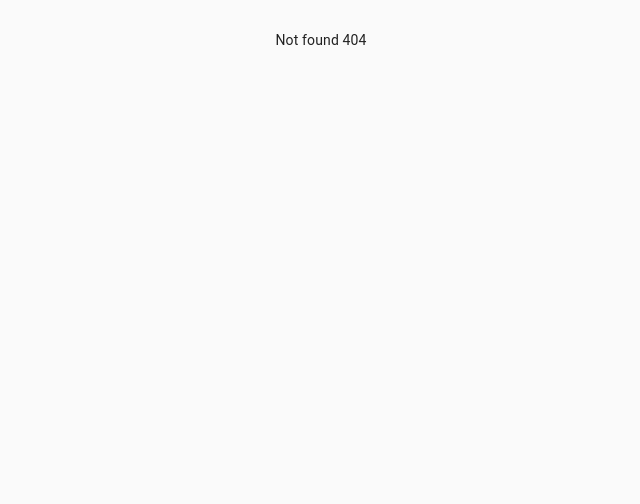
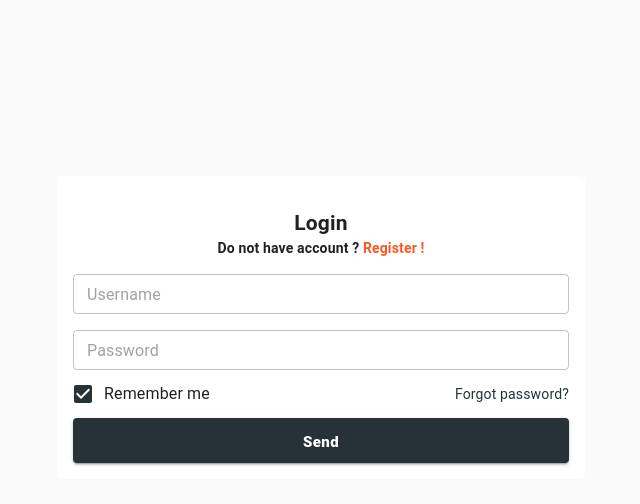
Before and after one commit to chatpta/ui-starter-react, a React (Create React App) app: page /login in a window 1280 px wide. Before the commit this address had no page. Shown: the top 504 px of the page, without its empty margins (319-959 px from the left). Built offline with nearby package versions, Linux system fonts and the light colour scheme; what @chatpta/redux-store-utility would draw is missing.

Commit message:
login page added

```diff
--- /dev/null
+++ b/src/pages/login/LoginElement.js
@@ -0,0 +1,74 @@
+import TextField from '@material-ui/core/TextField';
+import Button from '@material-ui/core/Button';
+import useLoginElementStyle from "./LoginElementStyle";
+import FormControlLabel from '@material-ui/core/FormControlLabel';
+import Checkbox from '@material-ui/core/Checkbox';
+import { Hidden } from "@material-ui/core";
+import { Link } from "react-router-dom";
+import React from "react";
+
+
+function Login() {
+    const classes = useLoginElementStyle();
+
+    return (
+        <div className={ classes.loginRoot }>
+            <div className={ classes.innerContainer }>
+                <div className={ classes.contactFormContainer }>
+                    <h2 className={ classes.title }>Login</h2>
+                    <h4 className={ classes.title }>
+                        <Hidden xsDown> Do not have account ? </Hidden>
+                        <Link to={ "/create-account" } style={ { textDecoration: 'none' } }>
+                            <span className={ classes.createAccount }>Register !</span>
+                        </Link>
+                    </h4>
+                    <TextField
+                        id="username"
+                        variant="outlined"
+                        placeholder={ "Username" }
+                        color="primary"
+                        size={ "small" }
+                        fullWidth
+                        className={ classes.textField }
+                    />
+                    <TextField
+                        id="password"
+                        variant="outlined"
+                        placeholder={ "Password" }
+                        color="primary"
+                        size={ "small" }
+                        type="password"
+                        fullWidth
+
+                        className={ classes.textField }
+                    />
+                    <div className={ classes.rememberLine }>
+                        <FormControlLabel
+                            control={ <Checkbox
+                                checked={ true }
+                                onChange={ null }
+                                name="remember"
+                                color={ "primary" }
+                            /> }
+                            label="Remember me"
+                        />
+                        <Link to={ "/forgot-password" } style={ { textDecoration: 'none' } }>
+                            <p className={ classes.forgotPassword }>Forgot password?</p>
+                        </Link>
+                    </div>
+                    <Button
+                        variant="contained"
+                        color="primary"
+                        className={ classes.sendButton }
+                        size={ "large" }
+                        fullWidth
+                    >
+                        Send
+                    </Button>
+                </div>
+            </div>
+        </div>
+    );
+}
+
+export default Login;
--- /dev/null
+++ b/src/pages/login/LoginElementStyle.js
@@ -0,0 +1,72 @@
+import { makeStyles } from "@material-ui/core/styles";
+
+const useLoginElementStyle = makeStyles( theme => ( {
+    loginRoot: {
+        minHeight: "76vh",
+        display: "flex",
+        alignItems: "center",
+        '@media (min-width: 700px)': {
+            padding: theme.spacing( 16 ),
+        },
+        '@media (min-width: 1024px)': {
+            padding: theme.spacing( 20 ),
+        },
+        '@media (min-width: 1800px)': {
+            padding: theme.spacing( 30 ),
+        },
+    },
+    innerContainer: {
+        maxWidth: theme.dimensions.mainSectionWidth,
+        padding: theme.spacing( 2 ),
+        margin: "auto",
+        '@media (min-width: 660px)': {
+            display: "flex",
+            flexFlow: "row",
+            paddingBottom: theme.spacing( 2 ),
+        }
+    },
+    contactFormContainer: {
+        margin: "auto",
+        backgroundColor: "white",
+        padding: theme.spacing( 4 ),
+        borderRadius: "6px",
+        minHeight: 200,
+        '&>*': {
+            margin: 0,
+        },
+        '@media (min-width: 760px)': {
+            order: 2,
+            padding: theme.spacing( 2 ),
+            paddingTop: theme.spacing( 4 ),
+        }
+    },
+    title: {
+        textAlign: "center",
+    },
+    createAccount: {
+        color: theme.palette.secondary.main,
+        cursor: "pointer",
+    },
+    textField: {
+        marginTop: theme.spacing( 2 ),
+    },
+    rememberLine: {
+        display: "flex",
+        flexFlow: "row",
+        justifyContent: "space-between",
+    },
+    forgotPassword: {
+        color: theme.palette.primary.main,
+        cursor: "pointer",
+    },
+    sendButton: {
+        // color: "white",
+        textTransform: "none",
+        fontWeight: 800,
+        '&>span': {
+            paddingTop: theme.spacing( 0.4 ),
+        }
+    },
+} ), { index: 1 } );
+
+export default useLoginElementStyle;
--- a/src/router/DefaultRouter.js
+++ b/src/router/DefaultRouter.js
@@ -4,6 +4,7 @@ import {
     Routes,
     Route
 } from "react-router-dom";
+import LoginView from "../views/LoginView";
 
 // Lazy load pages
 const HomePage = React.lazy( () => import('../views/HomePage') );
@@ -18,6 +19,7 @@ function AppRouter() {
                 <Routes>
                     <Route exact path="/" element={ <HomePage/> }/>
                     <Route path="users" element={ <UsersPage/> }/>
+                    <Route path="login" element={ <LoginView/> }/>
                     <Route path="items" element={ <ItemsPage/> }/>
                     <Route path="*" element={ <NotFoundPage/> }/>
                 </Routes>
--- /dev/null
+++ b/src/views/LoginView.js
@@ -0,0 +1,19 @@
+import React from "react";
+// import HeaderContainer from "../store/containers/HeaderContainer";
+// import Footer from "../sections/Footer/Footer";
+// import MainSectionContainer from "../components/Containers/Sections/MainSectionContainer";
+//
+import LoginPage from "../pages/login/LoginElement";
+
+
+export default function LoginView() {
+    return (
+        <div>
+            {/*<HeaderContainer/>*/ }
+            {/*<MainSectionContainer>*/ }
+            <LoginPage/>
+            {/*</MainSectionContainer>*/ }
+            {/*<Footer/>*/ }
+        </div>
+    );
+}
```
Also changed, not shown: src/pages/login/LoginPage.js (added), src/pages/login/loginElementLib.js (added).
